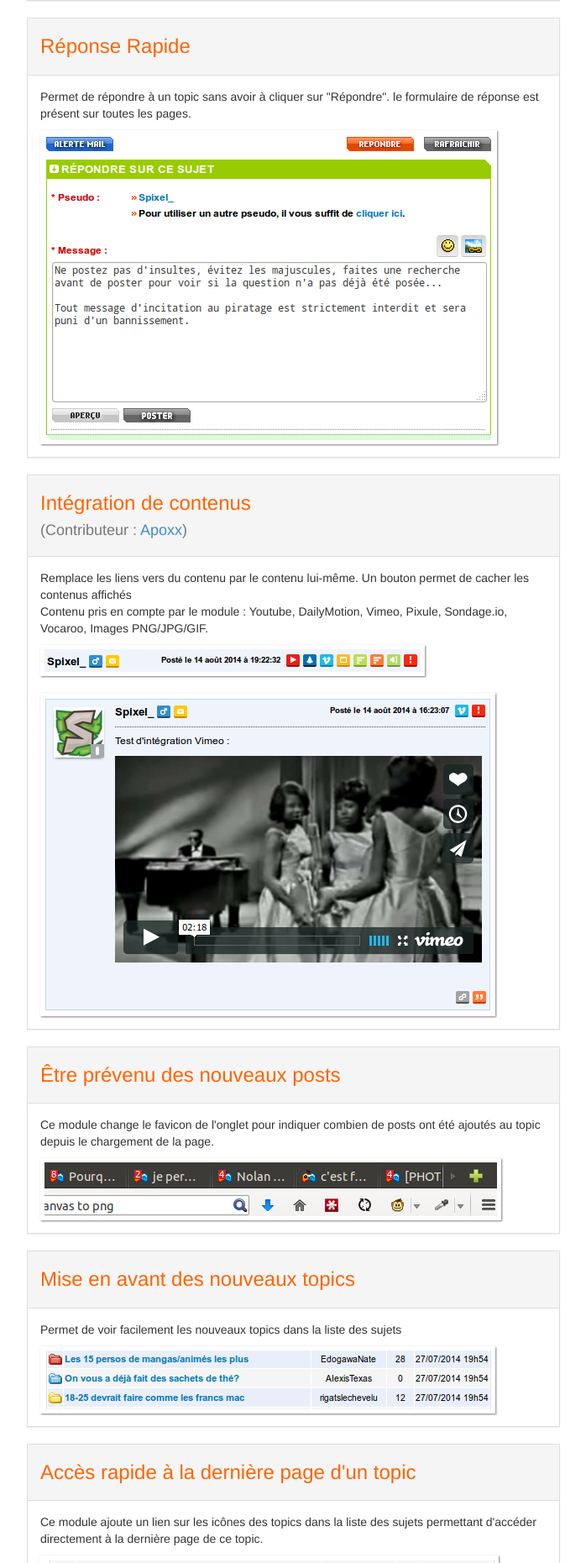
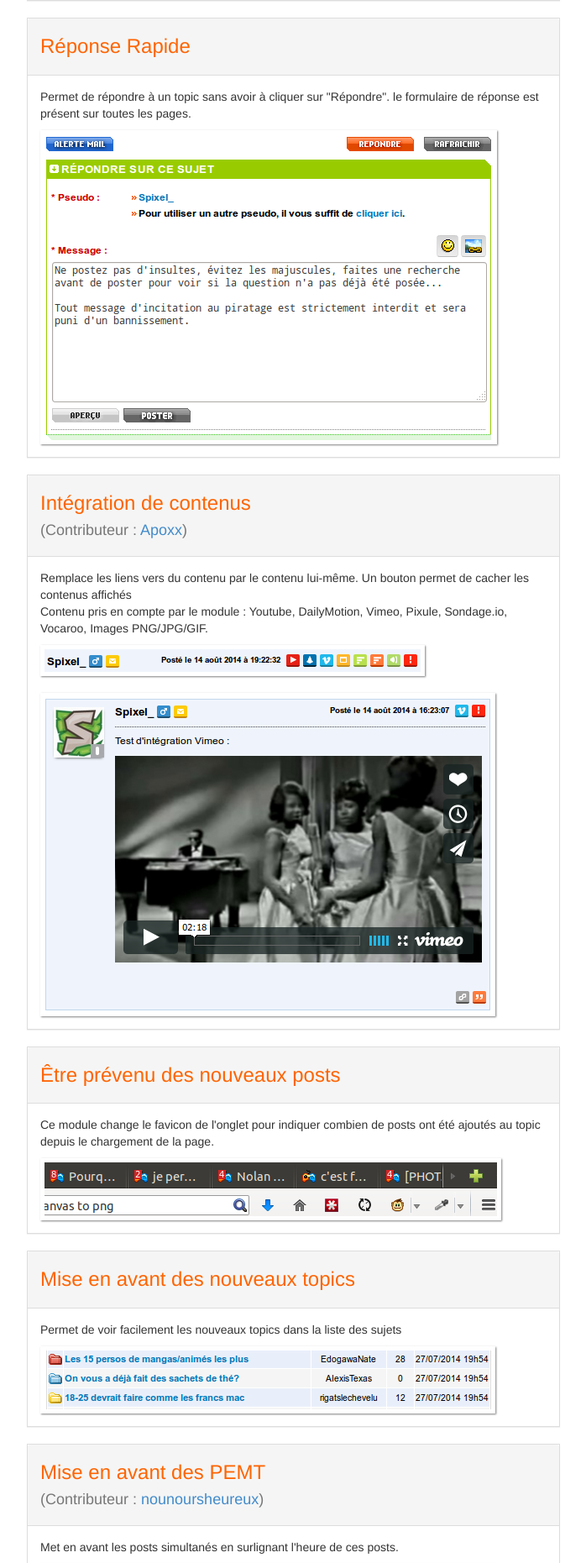
Before and after one commit to dorian-marchal/get-spawnkill, a PHP site: page / in a window 1280 px wide. Shown: the part 1099-2960 px from the top of the page at 84% size, without its empty margins (53-751 px from the left). Run offline with PHP 8.4, Linux system fonts and the light colour scheme; some libraries are stand-ins or nearby versions.

Commit message:
- Ajout de PEMT Hilight

```diff
--- a/download-box.php
+++ b/download-box.php
@@ -74,7 +74,7 @@
 	</form>
 	<li>
 	    <a class="donation-download-button btn btn-warning btn-lg" onclick="$('.donation-download-form').submit();" href="#">
-	    	<span class="glyphicon glyphicon-heart-empty"></span> Donner 2€ à Spixel_
+	    	<span class="glyphicon glyphicon-heart-empty"></span> Donner 2€ pour l'hébergement du script
 	    </a>
 	</li>
 </div>
--- a/index.php
+++ b/index.php
@@ -106,6 +106,21 @@
 
 		<div class="panel panel-default feature" >
 			<div class="panel-heading" >
+				<h3>Mise en avant des PEMT</h3>
+				<h4>(Contributeur : <a target="_blank" href="https://github.com/nounoursheureux" >nounoursheureux</a>)</h4>
+			</div>
+			<div class="panel-body" >
+				<p>
+					Met en avant les posts simultanés en surlignant l'heure de ces posts.
+				</p>
+				<div data-toggle="tooltip" class="feature-img" title="PEMT" >
+					<img src="img/pemt.png" />
+				</div>
+			</div>
+		</div>
+
+		<div class="panel panel-default feature" >
+			<div class="panel-heading" >
 				<h3>Accès rapide à la dernière page d'un topic</h3>
 			</div>
 			<div class="panel-body" >
--- a/nav.php
+++ b/nav.php
@@ -28,7 +28,7 @@
                     <input name="bn" value="PP-DonationsBF:1408178230-capture-du-2014-08-16-10-33-38.jpg:NonHostedGuest" type="hidden">
                 </form>
                 <li>
-                    <a onclick="$('.donation-form').submit();" href="#">Donner 2€</a>
+                    <a onclick="$('.donation-form').submit();" title="Donner 2€ pour l'hébergement du script" href="#">Me payer une bière</a>
                 </li>
                 <li>
                     <div>
```
Also changed, not shown: img/last-page.png, img/pemt.png (added).
